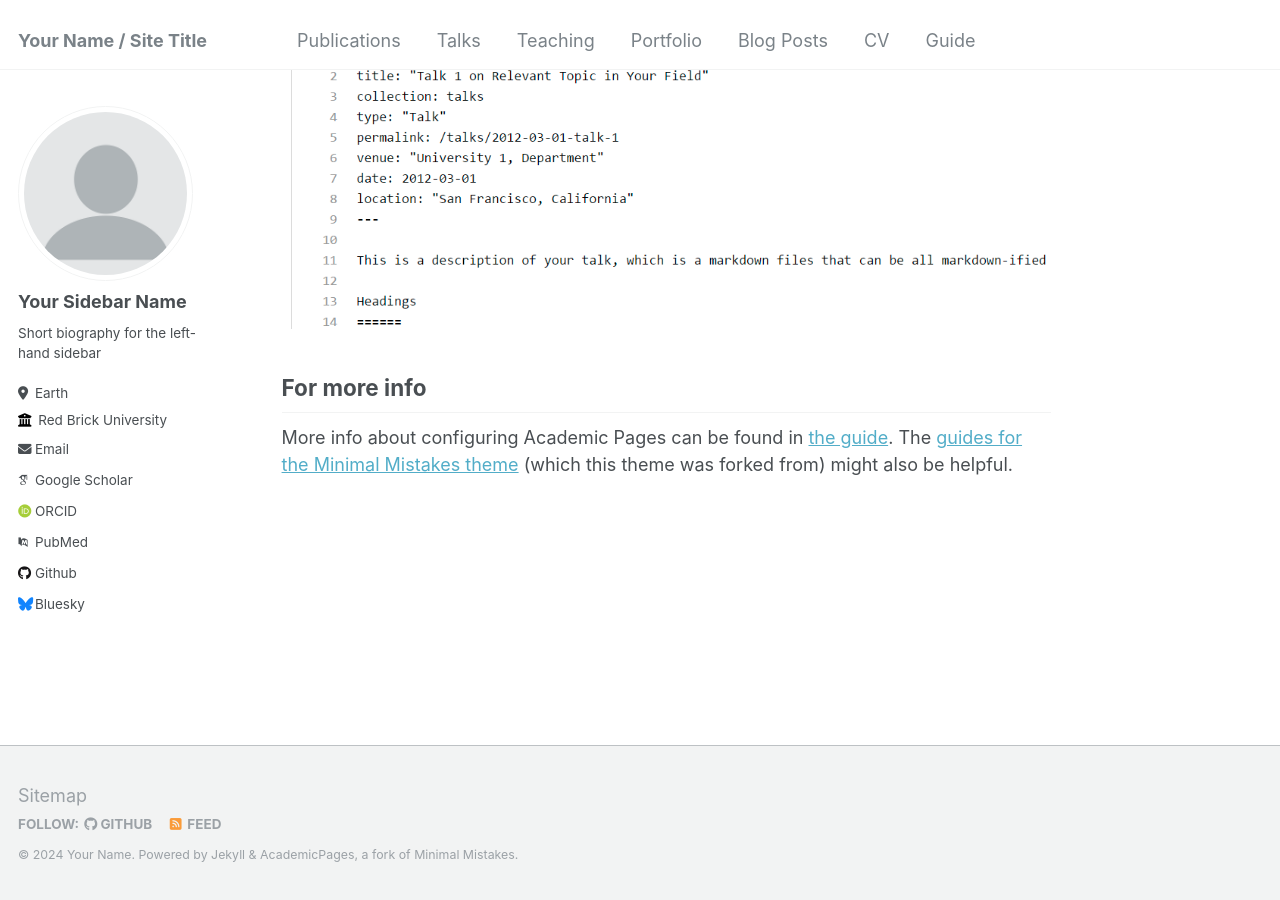
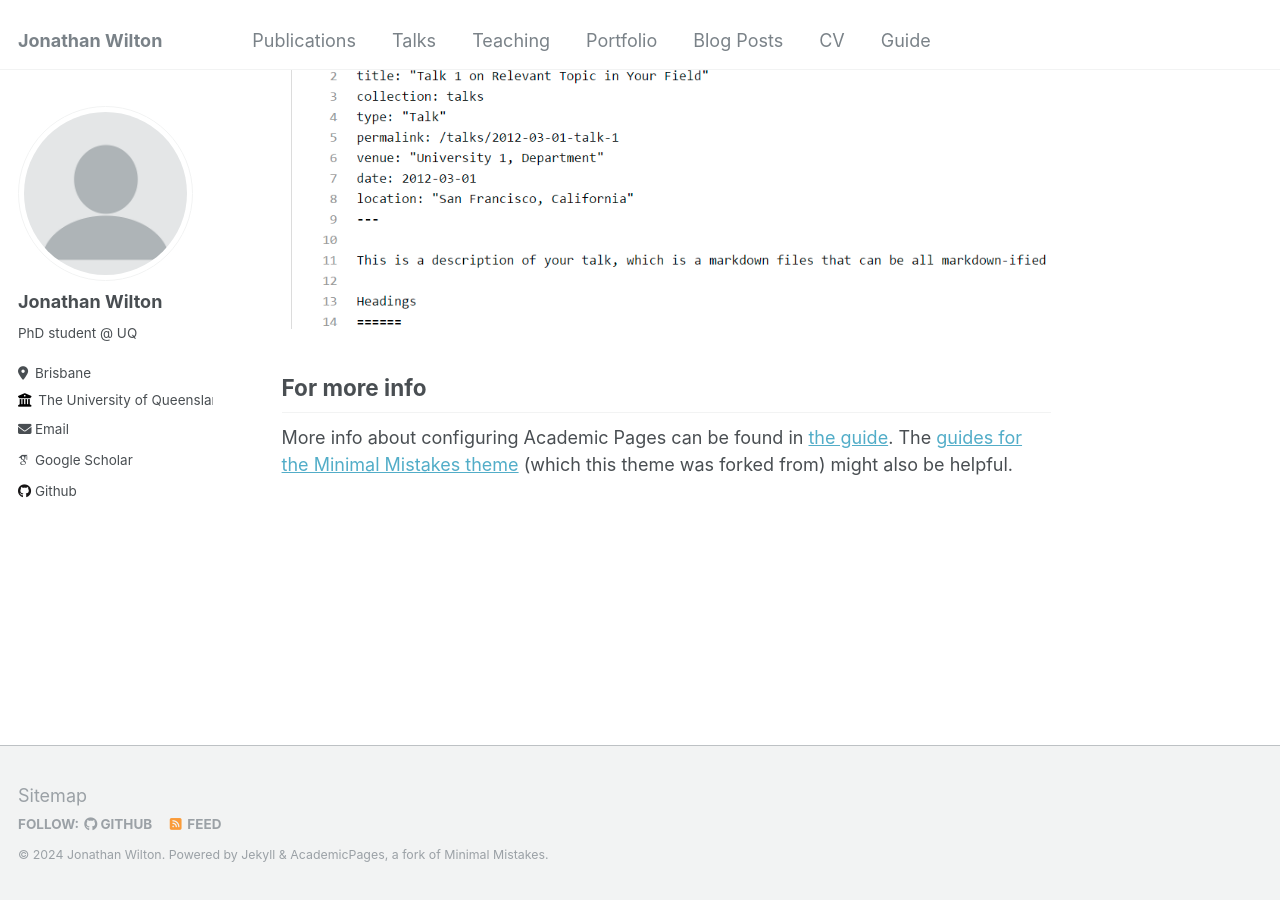
Before and after one commit to jonathanwilton/jonathanwilton.github.io, a Jekyll site: the page built from _pages/about.md, in a window 1280 px wide and 900 px high, scrolled down 2660 px. Built offline with Jekyll 4.4.1, drawn with Linux system fonts in a browser that asks for light colours; some web fonts are replaced.

Commit message:
Update _config.yml

```diff
--- a/_config.yml
+++ b/_config.yml
@@ -8,11 +8,12 @@
 
 # Basic Site Settings
 locale                   : "en-US"
-title                    : "Your Name / Site Title"
+# title                    : "Your Name / Site Title"
+title                    : "Jonathan Wilton"
 title_separator          : "-"
-name                     : &name "Your Name"
+name                     : &name "Jonathan Wilton"
 description              : &description "personal description"
-url                      : https://academicpages.github.io # the base hostname & protocol for your site e.g. "https://mmistakes.github.io"
+url                      : https://jonathanwilton.github.io # the base hostname & protocol for your site e.g. "https://mmistakes.github.io"
 baseurl                  : "" # the subpath of your site, e.g. "/blog"
 repository               : "academicpages/academicpages.github.io"
 
@@ -22,56 +23,56 @@ repository               : "academicpages/academicpages.github.io"
 author:
   # Biographic information
   avatar           : "profile.png"
-  name             : "Your Sidebar Name"
-  pronouns         : # example: "she/her"
-  bio              : "Short biography for the left-hand sidebar"
-  location         : "Earth"
-  employer         : "Red Brick University"
-  uri              : # URL
-  email            : "none@example.org"
+  name             : "Jonathan Wilton"
+  # pronouns         : # example: "she/her"
+  bio              : "PhD student @ UQ"
+  location         : "Brisbane"
+  employer         : "The University of Queensland"
+  # uri              : # URL
+  email            : "jonathan.wilton@uq.edu.au"
 
   # Academic websites
-  arxiv            : # URL - Update with the correct link to your profile
-  googlescholar    : "https://scholar.google.com/citations?user=PS_CX0AAAAAJ"
-  impactstory      : # URL
-  orcid            : "http://orcid.org/yourorcidurl"
-  semantic         : # URL
-  pubmed           : "https://www.ncbi.nlm.nih.gov/pubmed/?term=john+snow"
-  researchgate     : # URL
+  # arxiv            : # URL - Update with the correct link to your profile
+  googlescholar    : "https://scholar.google.com.au/citations?user=9kcu0LoAAAAJ"
+  # impactstory      : # URL
+  # orcid            : "http://orcid.org/yourorcidurl"
+  # semantic         : # URL
+  # pubmed           : "https://www.ncbi.nlm.nih.gov/pubmed/?term=john+snow"
+  # researchgate     : # URL
 
   # Repositories and software development
-  bitbucket        : # Username - Update with your username on the site
-  codepen          : # Username
-  dribbble         : # Username
-  github           : "academicpages"
-  kaggle           : # Username
-  stackoverflow    : # User number or user number and name (i.e., use "1" or "1/jeff-atwood")
+  # bitbucket        : # Username - Update with your username on the site
+  # codepen          : # Username
+  # dribbble         : # Username
+  github           : "jonathanwilton"
+  # kaggle           : # Username
+  # stackoverflow    : # User number or user number and name (i.e., use "1" or "1/jeff-atwood")
 
   # Social media
-  bluesky          : "bsky.app" # Replace this with you Bluesky username
-  facebook         : # Username
-  flickr           : # Username
-  foursquare       : # Username
-  goodreads        : # Username
-  google_plus      : # Username
-  keybase          : # Username
-  instagram        : # Username
-  lastfm           : # Username
-  linkedin         : # Username
-  mastodon         : # URL
-  medium           : # URL
-  pinterest        : # Username
-  soundcloud       : # Username
-  steam            : # Username
-  telegram         : # URL
-  tumblr           : # Username
-  twitter          : # Username for X / Twitter
-  vine             : # Username
-  weibo            : # Username
-  wikipedia        : # Username
-  xing             : # Username
-  youtube          : # Username
-  zhihu            : # URL
+  # bluesky          : "bsky.app" # Replace this with you Bluesky username
+  # facebook         : # Username
+  # flickr           : # Username
+  # foursquare       : # Username
+  # goodreads        : # Username
+  # google_plus      : # Username
+  # keybase          : # Username
+  # instagram        : # Username
+  # lastfm           : # Username
+  # linkedin         : #
+  # mastodon         : # URL
+  # medium           : # URL
+  # pinterest        : # Username
+  # soundcloud       : # Username
+  # steam            : # Username
+  # telegram         : # URL
+  # tumblr           : # Username
+  # twitter          : # Username for X / Twitter
+  # vine             : # Username
+  # weibo            : # Username
+  # wikipedia        : # Username
+  # xing             : # Username
+  # youtube          : # Username
+  # zhihu            : # URL
 
 
 # Site Settings
```
